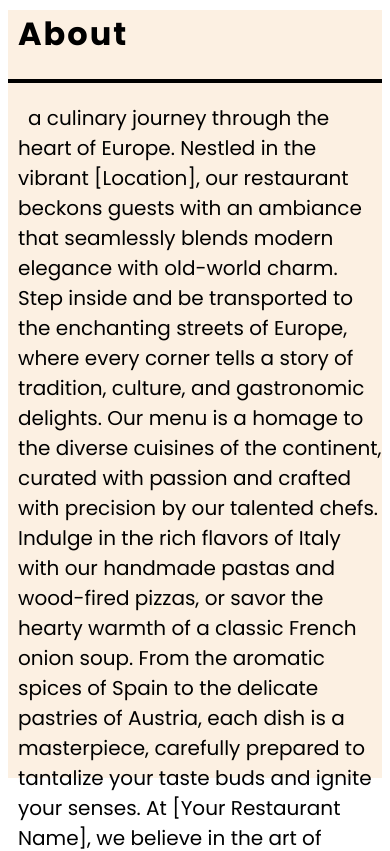
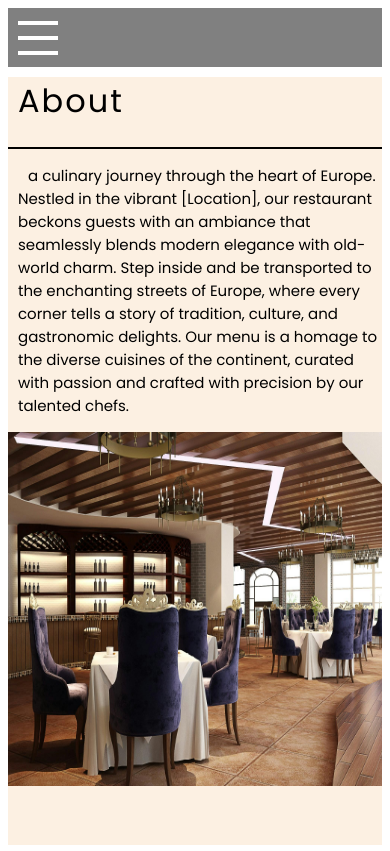
Before and after one commit to candide85/taboom-restaurant-app, a plain HTML site: page about.html in a window 390 px wide. Shown: the top 851 px of the page. Drawn offline with Linux system fonts and the light colour scheme; a web font is replaced by a local one.

Commit message:
resto third comm

```diff
--- a/about.html
+++ b/about.html
@@ -16,19 +16,24 @@
             <a href="testimony.html" class="nav-menu">Testimony</a>
             <a href="contact.html" class="nav-menu">Contact</a>
         </div>
+        <div id="cross-menu">
+            <img src="images/cross-menu.png" alt="">
+        </div>
+        <div id="hamb-menu">
+            <img src="images/hamberger-menu.png" alt="">
+        </div>
         <div class="about-div">
             <h1>About</h1>
             <hr>
             <p class="about-intro">
-                a culinary journey through the heart of Europe. Nestled in the vibrant [Location], our restaurant beckons guests with an ambiance that seamlessly blends modern elegance with old-world charm.
+                a culinary journey through the heart of Europe. Nestled in the vibrant [Location], our restaurant beckons guests with
+                an ambiance that seamlessly blends modern elegance with old-world charm.
 
-Step inside and be transported to the enchanting streets of Europe, where every corner tells a story of tradition, culture, and gastronomic delights. Our menu is a homage to the diverse cuisines of the continent, curated with passion and crafted with precision by our talented chefs.
+Step inside and be transported to the enchanting streets of Europe, where every corner tells a story of tradition, culture,
+and gastronomic delights. Our menu is a homage to the diverse cuisines of the continent, curated with passion and crafted with precision by our talented chefs.
 
-Indulge in the rich flavors of Italy with our handmade pastas and wood-fired pizzas, or savor the hearty warmth of a classic French onion soup. From the aromatic spices of Spain to the delicate pastries of Austria, each dish is a masterpiece, carefully prepared to tantalize your taste buds and ignite your senses.
 
-At [Your Restaurant Name], we believe in the art of hospitality. Our dedicated staff ensures that every dining experience is memorable, whether you're enjoying an intimate dinner for two or celebrating a special occasion with friends and family.
 
-Join us on a culinary voyage through Europe, where every bite is a celebration of tradition, innovation, and the timeless allure of fine dining. Welcome to [Your Restaurant Name], where the flavors of Europe await.
             </p>
             <img class="about-image" src="images/restoinside1.jpg" alt="">
         </div>
--- a/styles/styles.css
+++ b/styles/styles.css
@@ -324,6 +324,9 @@ h3{
 /* MEDIA QUERY FOR MOBILE */
 
 @media (max-width: 480px) {
+
+    /* HOME PAGE */
+
     img{
         width: 100%;
         height: 87vh;
@@ -414,6 +417,53 @@ h3{
         width: 50px;
         height: 50px;
     }
+
+    .active{
+        background: #ffc46a;
+    }
+
+
+
+
+@media (max-width: 480px) {
+
+     /* ABOUT PAGE */
+
+     .active{
+        background: #ffc46a;
+    }
+
+
+
+     .about-intro{
+        font-size: 15px;
+        text-indent: 10px;
+        margin-left: 10px;
+        font-family: "Poppins", sans-serif;
+        font-style: normal;
+    }
+
+    .about-image{
+        width: 100%;
+        height: 42vh;
+    }
+
+
+    .about-div h1{
+        font-family: "Poppins", sans-serif;
+        font-weight: 400;
+        font-style: normal;
+        letter-spacing: 2px;
+        text-indent: 10px;
+        margin-top: 10px;
+    }
+
+    hr{
+        border: 1px solid black;
+
+    }
+
+    }
 }
 
 
```
